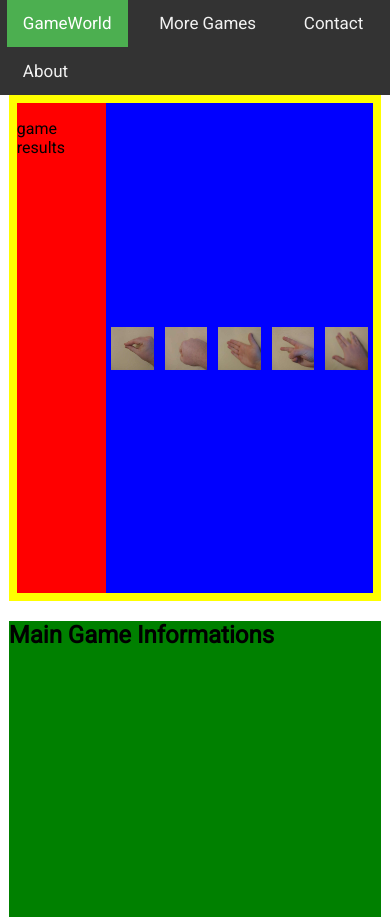
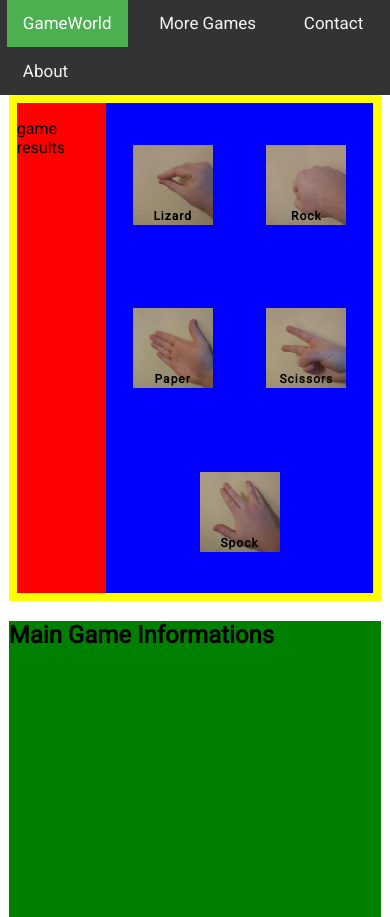
Before and after one commit to olaftarlowski/RockPaperScissorsGame, a plain HTML site: page index.html in a window 390 px wide. Drawn offline with Linux system fonts and the light colour scheme.

Commit message:
web resposivity of game choices improved

```diff
--- a/index.html
+++ b/index.html
@@ -25,11 +25,21 @@
             </div>
             <div class="chooseSection">
                 <div class="chooseOptions">
-                    <div class="lizardHand hands"></div>
-                    <div class="rockHand hands"></div>
-                    <div class="paperHand hands"></div>
-                    <div class="scissorsHand hands"></div>
-                    <div class="spockHand hands"></div>
+                    <div class="lizardHand hands">
+                        <div>Lizard</div>
+                    </div>
+                    <div class="rockHand hands">
+                        <div>Rock</div>
+                    </div>
+                    <div class="paperHand hands">
+                        <div>Paper</div>
+                    </div>
+                    <div class="scissorsHand hands">
+                        <div>Scissors</div>
+                    </div>
+                    <div class="spockHand hands">
+                        <div>Spock</div>
+                    </div>
                 </div>
             </div>
         </div>
--- a/style.css
+++ b/style.css
@@ -6,6 +6,7 @@ body {
 .topnav {
     background-color: #333;
     overflow: hidden;
+
 }
 
 .topnav a {
@@ -70,15 +71,29 @@ body {
 
 }
 
-.pickField .chooseSection .hands {
+.pickField .chooseSection .chooseOptions .hands {
     margin: 2%;
     text-align: center;
+    /*    width: 6rem;*/
     flex: 1 1 auto;
     height: auto;
-/*
+    display: flex;
+    align-items: flex-end;
+    justify-content: center;
+    /*
     min-width: 100px;
     min-height: 100px;
 */
+}
+
+.pickField .chooseSection .chooseOptions .hands div {
+    position: absolute;
+    color: black;
+    font-size: 22px;
+    font-weight: 800;
+    letter-spacing: 2px;
+    padding: 4px;
+    box-sizing: border-box;
 }
 
 .pickField .chooseSection .hands:after {
@@ -119,3 +134,51 @@ body {
     width: 95%;
     margin: 0 auto;
 }
+
+@media only screen and (max-width: 1024px) {
+    .pickField .chooseSection .chooseOptions .hands {
+        margin: 2%;
+        text-align: center;
+        width: 6rem;
+        flex: none;
+        height: auto;
+        display: flex;
+        align-items: flex-end;
+        justify-content: center;
+
+    }
+
+    .pickField .chooseSection .chooseOptions .hands div {
+        position: absolute;
+        color: black;
+        font-size: 15px;
+        font-weight: 700;
+        letter-spacing: 2px;
+        padding: 4px;
+        box-sizing: border-box;
+    }
+}
+
+@media only screen and (max-width: 734px) {
+    .pickField .chooseSection .chooseOptions .hands {
+        margin: 2%;
+        text-align: center;
+        width: 5rem;
+        flex: none;
+        height: auto;
+        display: flex;
+        align-items: flex-end;
+        justify-content: center;
+
+    }
+
+    .pickField .chooseSection .chooseOptions .hands div {
+        position: absolute;
+        color: black;
+        font-size: 12px;
+        font-weight: 600;
+        letter-spacing: 1px;
+        padding: 2px;
+        box-sizing: border-box;
+    }
+}
```
